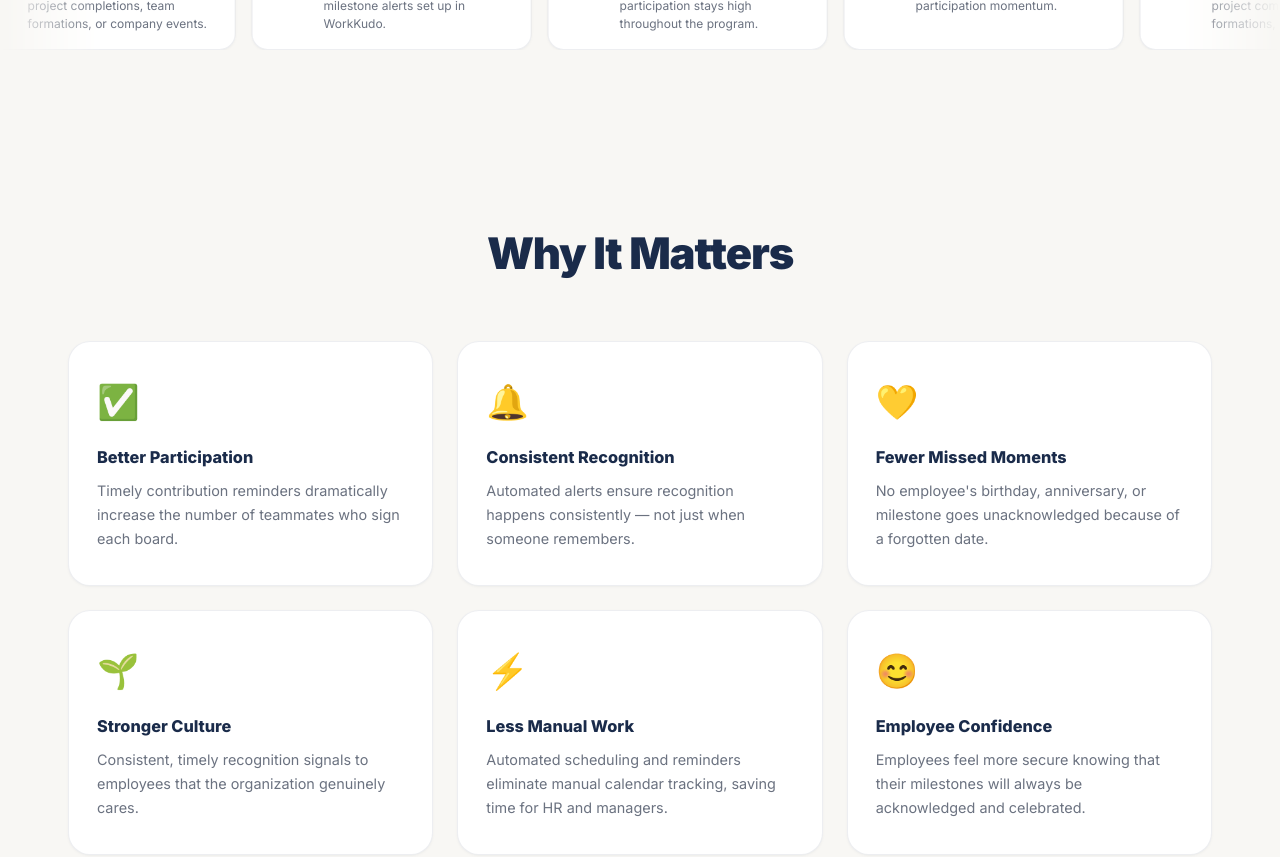
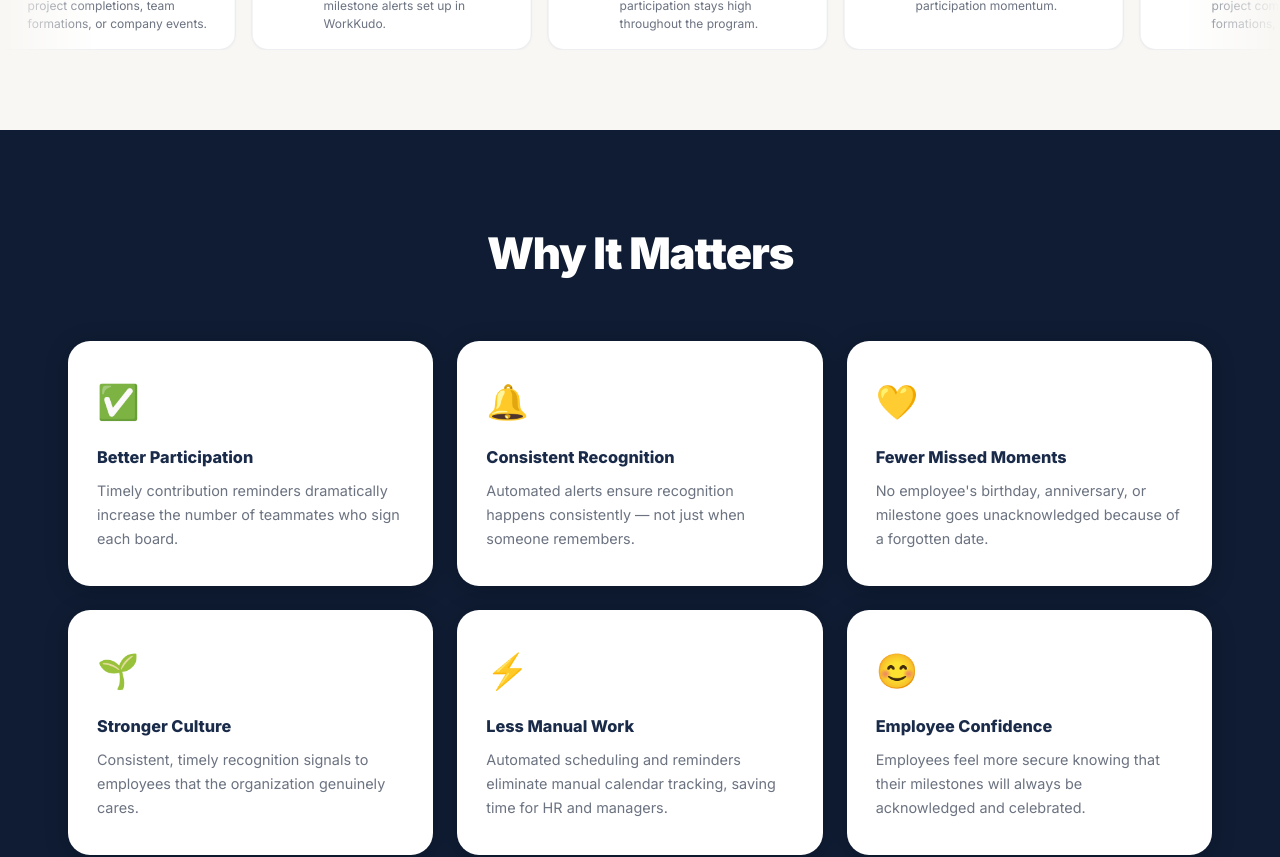
Before and after one commit to codecurser/WorkKudo, a React (Vite) app: page /features/alerts in a window 1280 px wide. Shown: the part 3500-4357 px from the top of the page. Built offline with nearby package versions, Linux system fonts and the light colour scheme.

Commit message:
Fixed the hero section of build in navbar , removed the links

```diff
--- a/src/components/Appreciation/Appreciation.jsx
+++ b/src/components/Appreciation/Appreciation.jsx
@@ -55,10 +55,10 @@ export default function Appreciation() {
           {/* Left */}
           <div className={`ap-hero-left ${mounted ? 'ap-hero-left--visible' : ''}`}>
 
-            <div className="ap-eyebrow">
+            {/* <div className="ap-eyebrow">
               <span className="ap-eyebrow__dot" aria-hidden="true" />
               Appreciation Handbook
-            </div>
+            </div> */}
 
             <h1 className="ap-hero-heading">
               Show appreciation<br />
@@ -76,7 +76,6 @@ export default function Appreciation() {
                   <path d="M3 8h10M9 4l4 4-4 4" stroke="currentColor" strokeWidth="2" strokeLinecap="round" strokeLinejoin="round"/>
                 </svg>
               </a>
-              <a href="#memory-map-shared" className="ap-cta-ghost">How it works</a>
             </div>
 
             <p className="ap-hero-trust">
--- a/src/components/Birthday/Birthday.jsx
+++ b/src/components/Birthday/Birthday.jsx
@@ -73,7 +73,6 @@ export default function Birthday() {
                   <path d="M3 8h10M9 4l4 4-4 4" stroke="currentColor" strokeWidth="2" strokeLinecap="round" strokeLinejoin="round"/>
                 </svg>
               </a>
-              <a href="#birthday-memory-map" className="bd-cta-ghost">How it works</a>
             </div>
 
             {/* Minimal trust line */}
--- a/src/components/Condolence/Condolence.jsx
+++ b/src/components/Condolence/Condolence.jsx
@@ -63,9 +63,6 @@ export default function Condolence() {
           <div className={`con-hero-left ${mounted ? 'con-hero-left--visible' : ''}`}>
 
             {/* Badge */}
-            <div className="con-hero-badge">
-              🕊️ Condolence
-            </div>
 
             <h1 className="con-hero-heading">
               Offer comfort<br />
@@ -83,7 +80,6 @@ export default function Condolence() {
                   <path d="M3 8h10M9 4l4 4-4 4" stroke="currentColor" strokeWidth="2" strokeLinecap="round" strokeLinejoin="round"/>
                 </svg>
               </a>
-              <a href="#memory-map-shared" className="con-cta-ghost">See how it works</a>
             </div>
 
             <p className="con-hero-trust">
--- a/src/components/FestiveSeason/FestiveSeason.jsx
+++ b/src/components/FestiveSeason/FestiveSeason.jsx
@@ -63,7 +63,6 @@ export default function FestiveSeason() {
                   <path d="M5 12h14M12 5l7 7-7 7" />
                 </svg>
               </a>
-              <a href="#" className="fs-cta-ghost">View an Example</a>
             </div>
 
             <div className="fs-hero-trust">
--- a/src/components/Kudos/Kudos.jsx
+++ b/src/components/Kudos/Kudos.jsx
@@ -63,7 +63,6 @@ export default function Kudos() {
                   <path d="M5 12h14M12 5l7 7-7 7" />
                 </svg>
               </a>
-              <a href="#" className="ku-cta-ghost">View an Example</a>
             </div>
 
             <div className="ku-hero-trust">
--- a/src/components/Onboarding/Onboarding.jsx
+++ b/src/components/Onboarding/Onboarding.jsx
@@ -63,7 +63,6 @@ export default function Onboarding() {
                   <path d="M5 12h14M12 5l7 7-7 7" />
                 </svg>
               </a>
-              <a href="#" className="ob-cta-ghost">View an Example</a>
             </div>
 
             <div className="ob-hero-trust">
--- a/src/components/Retirement/Retirement.jsx
+++ b/src/components/Retirement/Retirement.jsx
@@ -79,7 +79,6 @@ export default function Retirement() {
                   <path d="M3 8h10M9 4l4 4-4 4" stroke="currentColor" strokeWidth="2" strokeLinecap="round" strokeLinejoin="round" />
                 </svg>
               </a>
-              <a href="#memory-map-shared" className="ret-cta-ghost">See how it works</a>
             </div>
 
             <p className="ret-hero-trust">
--- a/src/components/SendOff/SendOff.jsx
+++ b/src/components/SendOff/SendOff.jsx
@@ -74,7 +74,6 @@ export default function SendOff() {
                   <path d="M3 8h10M9 4l4 4-4 4" stroke="currentColor" strokeWidth="2" strokeLinecap="round" strokeLinejoin="round"/>
                 </svg>
               </a>
-              <a href="#features" className="so-cta-ghost">How it works</a>
             </div>
 
             {/* Minimal trust line */}
--- a/src/components/SpeedyRecovery/SpeedyRecovery.jsx
+++ b/src/components/SpeedyRecovery/SpeedyRecovery.jsx
@@ -82,7 +82,6 @@ export default function SpeedyRecovery() {
                   <path d="M3 8h10M9 4l4 4-4 4" stroke="currentColor" strokeWidth="2" strokeLinecap="round" strokeLinejoin="round" />
                 </svg>
               </a>
-              <a href="#memory-map-shared" className="rec-cta-ghost">See how it works</a>
             </div>
 
             <p className="rec-hero-trust">
--- a/src/components/WorkMilestone/WorkMilestone.jsx
+++ b/src/components/WorkMilestone/WorkMilestone.jsx
@@ -82,7 +82,6 @@ export default function WorkMilestone() {
                   <path d="M3 8h10M9 4l4 4-4 4" stroke="currentColor" strokeWidth="2" strokeLinecap="round" strokeLinejoin="round" />
                 </svg>
               </a>
-              <a href="#memory-map-shared" className="wm-cta-ghost">See how it works</a>
             </div>
 
             <p className="wm-hero-trust">
--- a/src/pages/Features/FeaturePage.css
+++ b/src/pages/Features/FeaturePage.css
@@ -674,18 +674,22 @@
 .fp-marquee-card p  { font-size: 12px; color: var(--text-light); line-height: 1.5; margin: 0; }
 
 /* ════════════════════════════════════════════
-   BENEFITS — Off-white, premium feature cards
+   BENEFITS — Dark navy bg matching footer
 ════════════════════════════════════════════ */
-.fp-benefits { padding: 100px 0; background: var(--bg); }
+.fp-benefits { padding: 100px 0; background: #0F1C33; }
+
+.fp-benefits .fp-section-title { color: #ffffff; }
+.fp-benefits .fp-section-sub   { color: rgba(255, 255, 255, 0.6); }
+.fp-benefits .fp-overline       { background: rgba(255,107,44,0.15); border-color: rgba(255,107,44,0.3); color: #FFB347; }
 
 .fp-benefits-grid {
   display: grid; grid-template-columns: repeat(3, 1fr); gap: 24px;
 }
 .fp-benefit-card {
-  background: white;
-  border: 1px solid var(--border);
+  background: #ffffff;
+  border: 1px solid rgba(255, 255, 255, 0.12);
   border-radius: 22px; padding: 34px 28px;
-  box-shadow: var(--shadow-sm); cursor: default;
+  box-shadow: 0 4px 24px rgba(0, 0, 0, 0.2); cursor: default;
   position: relative; overflow: hidden;
   transition: transform 0.3s var(--ease), box-shadow 0.3s ease, border-color 0.25s ease;
 }
@@ -699,8 +703,8 @@
 }
 .fp-benefit-card:hover {
   transform: translateY(-6px);
-  box-shadow: 0 20px 48px rgba(255,107,44,0.1), var(--shadow-md);
-  border-color: rgba(255,107,44,0.2);
+  box-shadow: 0 20px 48px rgba(0, 0, 0, 0.35);
+  border-color: rgba(255, 107, 44, 0.4);
 }
 .fp-benefit-card:hover::before { transform: scaleY(1); }
 
@@ -709,8 +713,8 @@
   transition: transform 0.3s var(--ease);
 }
 .fp-benefit-card:hover .fp-benefit-icon { transform: scale(1.15) rotate(-8deg); }
-.fp-benefit-card h3 { font-size: 1.05rem; font-weight: 800; color: var(--navy); margin-bottom: 9px; }
-.fp-benefit-card p { font-size: 0.93rem; color: var(--text-light); line-height: 1.66; margin: 0; }
+.fp-benefit-card h3 { font-size: 1.05rem; font-weight: 800; color: var(--navy, #1A2B4A); margin-bottom: 9px; }
+.fp-benefit-card p  { font-size: 0.93rem; color: var(--text-light, #6B7280); line-height: 1.66; margin: 0; }
 
 /* ════════════════════════════════════════════
    FINAL CTA — Navy bg with orange accents
```
